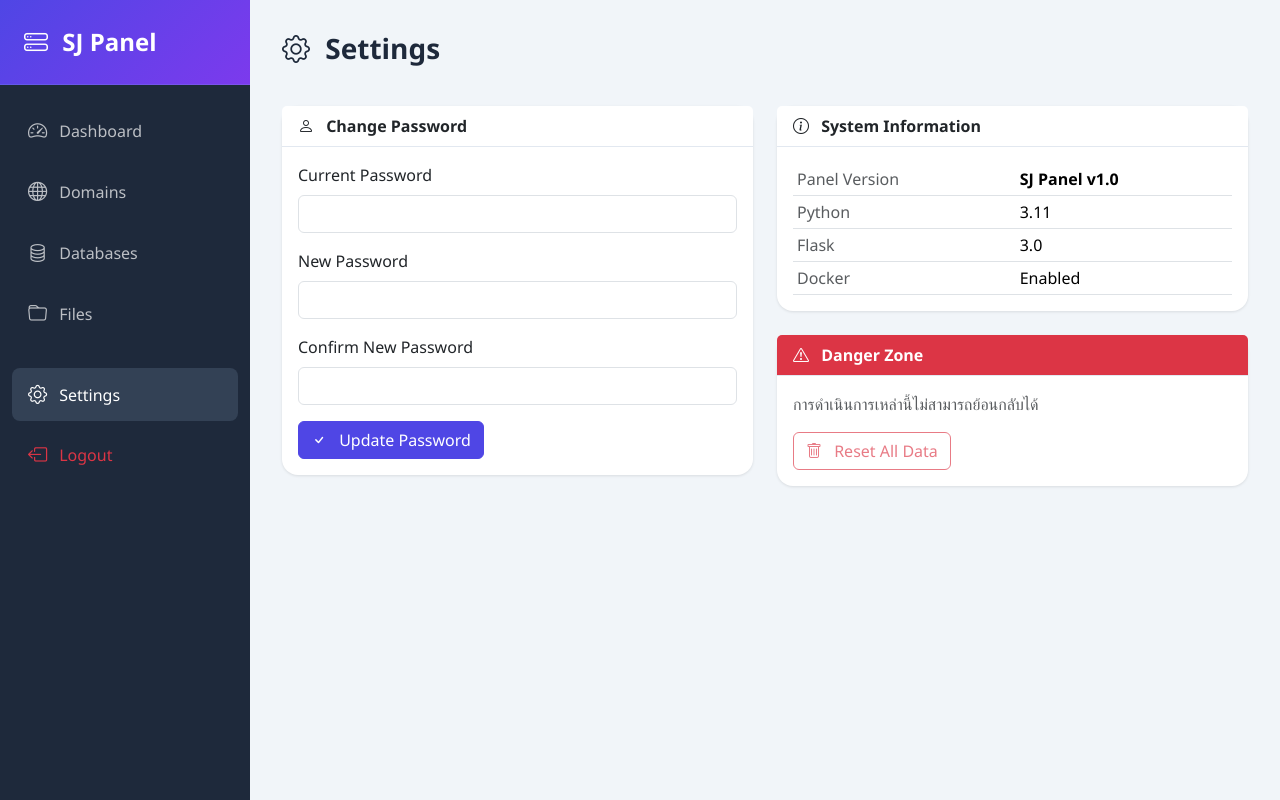
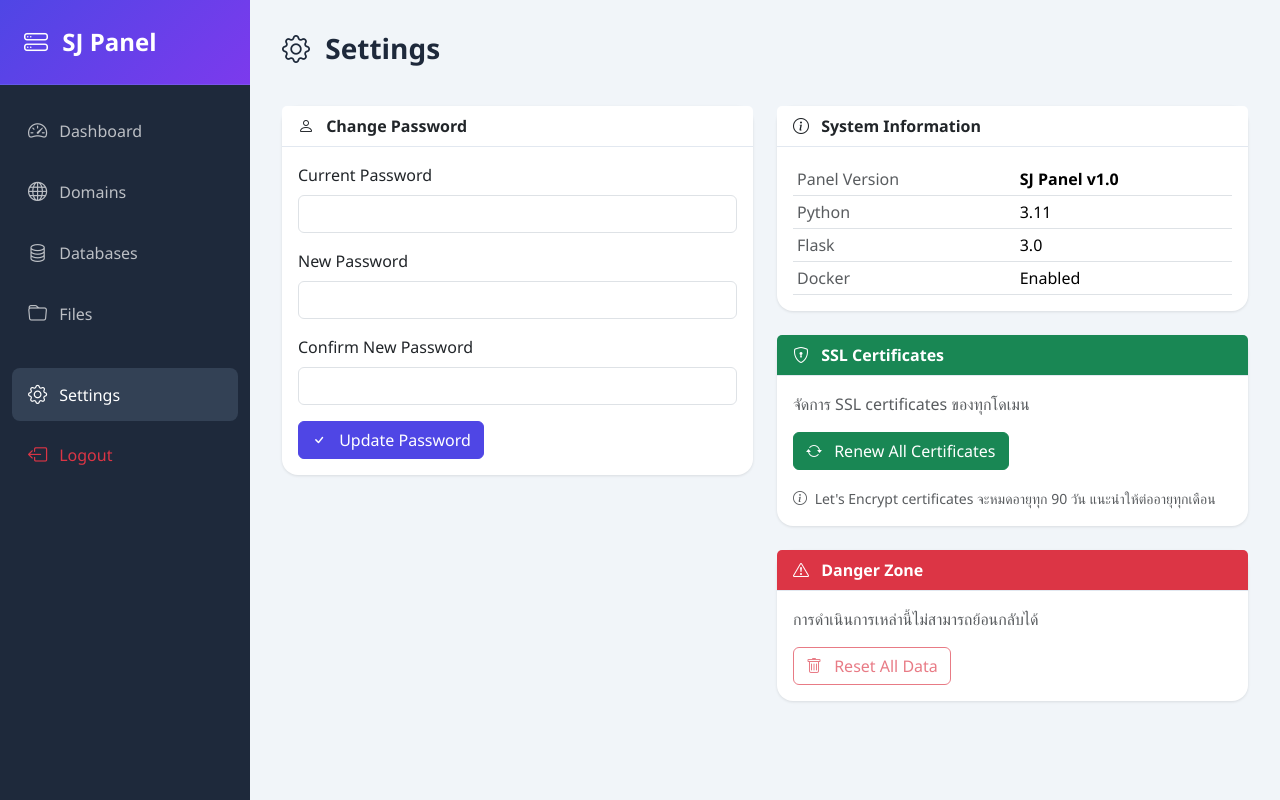
Before and after one commit to lnwsj/SJ-hosting-control-panel, a Flask app: page /settings in a window 1280 px wide. Run offline with Flask 3, Linux system fonts and the light colour scheme; the visitor is signed in with stand-in values (Sample User, id 1); parts of the project's set-up code (start-up, migrations or seed data) failed here and were passed over.

```diff
--- a/app/main.py
+++ b/app/main.py
@@ -343,6 +343,92 @@ def delete_domain(domain_name):
         flash(f'เกิดข้อผิดพลาด: {str(e)}', 'error')
 
     return redirect(url_for('domains'))
+
+# ============== SSL Management (Phase 5) ==============
+
+def enable_ssl_for_domain(domain_name):
+    """Enable SSL using Certbot"""
+    try:
+        # Run certbot to obtain certificate
+        result = subprocess.run([
+            'certbot', '--nginx',
+            '-d', domain_name,
+            '-d', f'www.{domain_name}',
+            '--non-interactive',
+            '--agree-tos',
+            '--email', 'admin@' + domain_name,
+            '--redirect'
+        ], capture_output=True, text=True, timeout=120)
+
+        if result.returncode == 0:
+            return True, "SSL certificate installed successfully"
+        else:
+            return False, result.stderr or "Certbot failed"
+    except subprocess.TimeoutExpired:
+        return False, "Certbot timed out"
+    except FileNotFoundError:
+        return False, "Certbot not installed"
+    except Exception as e:
+        return False, str(e)
+
+def check_ssl_status(domain_name):
+    """Check if domain has valid SSL certificate"""
+    cert_path = f'/etc/letsencrypt/live/{domain_name}/fullchain.pem'
+    return os.path.exists(cert_path)
+
+@app.route('/domains/ssl/<domain_name>', methods=['POST'])
+@login_required
+def toggle_ssl(domain_name):
+    """Enable SSL for a domain"""
+    domains_list = load_domains()
+
+    # Find domain
+    domain_info = None
+    for domain in domains_list:
+        if domain['name'] == domain_name:
+            domain_info = domain
+            break
+
+    if not domain_info:
+        flash(f'ไม่พบโดเมน {domain_name}', 'error')
+        return redirect(url_for('domains'))
+
+    if domain_info.get('ssl', False):
+        flash(f'โดเมน {domain_name} มี SSL อยู่แล้ว', 'info')
+        return redirect(url_for('domains'))
+
+    # Try to enable SSL
+    success, message = enable_ssl_for_domain(domain_name)
+
+    if success:
+        # Update domain SSL status
+        domain_info['ssl'] = True
+        save_domains(domains_list)
+        flash(f'เปิดใช้งาน SSL สำหรับ {domain_name} สำเร็จ!', 'success')
+    else:
+        flash(f'ไม่สามารถเปิด SSL ได้: {message}', 'error')
+
+    return redirect(url_for('domains'))
+
+@app.route('/ssl/renew', methods=['POST'])
+@login_required
+def renew_all_ssl():
+    """Renew all SSL certificates"""
+    try:
+        result = subprocess.run(
+            ['certbot', 'renew', '--quiet'],
+            capture_output=True, text=True, timeout=300
+        )
+        if result.returncode == 0:
+            flash('ต่ออายุ SSL certificates สำเร็จ!', 'success')
+        else:
+            flash(f'เกิดข้อผิดพลาด: {result.stderr}', 'error')
+    except FileNotFoundError:
+        flash('Certbot ยังไม่ได้ติดตั้ง', 'error')
+    except Exception as e:
+        flash(f'เกิดข้อผิดพลาด: {str(e)}', 'error')
+
+    return redirect(url_for('settings'))
 
 # ============== Database Management (Phase 3) ==============
 
@@ -713,6 +799,69 @@ def settings():
     """Settings page"""
     return render_template('settings.html')
 
+@app.route('/settings/change-password', methods=['POST'])
+@login_required
+def change_password():
+    """Change user password"""
+    current_password = request.form.get('current_password', '')
+    new_password = request.form.get('new_password', '')
+    confirm_password = request.form.get('confirm_password', '')
+
+    # Validation
+    if not current_password or not new_password or not confirm_password:
+        flash('กรุณากรอกข้อมูลให้ครบ', 'error')
+        return redirect(url_for('settings'))
+
+    if new_password != confirm_password:
+        flash('รหัสผ่านใหม่ไม่ตรงกัน', 'error')
+        return redirect(url_for('settings'))
+
+    if len(new_password) < 6:
+        flash('รหัสผ่านใหม่ต้องมีอย่างน้อย 6 ตัวอักษร', 'error')
+        return redirect(url_for('settings'))
+
+    # Verify current password
+    users = load_users()
+    username = current_user.username
+
+    if username not in users:
+        flash('ผู้ใช้ไม่ถูกต้อง', 'error')
+        return redirect(url_for('settings'))
+
+    if not check_password_hash(users[username]['password'], current_password):
+        flash('รหัสผ่านปัจจุบันไม่ถูกต้อง', 'error')
+        return redirect(url_for('settings'))
+
+    # Update password
+    users[username]['password'] = generate_password_hash(new_password)
+    save_users(users)
+
+    flash('เปลี่ยนรหัสผ่านสำเร็จ!', 'success')
+    return redirect(url_for('settings'))
+
+# ============== Error Handlers ==============
+
+@app.errorhandler(404)
+def not_found_error(error):
+    """Handle 404 errors"""
+    return render_template('error.html',
+                         error_code=404,
+                         error_message='ไม่พบหน้าที่ต้องการ'), 404
+
+@app.errorhandler(500)
+def internal_error(error):
+    """Handle 500 errors"""
+    return render_template('error.html',
+                         error_code=500,
+                         error_message='เกิดข้อผิดพลาดภายในระบบ'), 500
+
+@app.errorhandler(403)
+def forbidden_error(error):
+    """Handle 403 errors"""
+    return render_template('error.html',
+                         error_code=403,
+                         error_message='ไม่มีสิทธิ์เข้าถึง'), 403
+
 if __name__ == '__main__':
     # Ensure data directory exists
     os.makedirs('/data', exist_ok=True)
--- a/app/templates/settings.html
+++ b/app/templates/settings.html
@@ -14,7 +14,7 @@
                 <i class="bi bi-person me-2"></i> Change Password
             </div>
             <div class="card-body">
-                <form method="POST" action="#">
+                <form method="POST" action="{{ url_for('change_password') }}">
                     <div class="mb-3">
                         <label class="form-label">Current Password</label>
                         <input type="password" class="form-control" name="current_password" required>
@@ -63,6 +63,24 @@
         </div>
 
         <div class="card mt-4">
+            <div class="card-header bg-success text-white">
+                <i class="bi bi-shield-lock me-2"></i> SSL Certificates
+            </div>
+            <div class="card-body">
+                <p class="text-muted mb-3">จัดการ SSL certificates ของทุกโดเมน</p>
+                <form action="{{ url_for('renew_all_ssl') }}" method="POST" style="display:inline;">
+                    <button type="submit" class="btn btn-success">
+                        <i class="bi bi-arrow-repeat me-2"></i> Renew All Certificates
+                    </button>
+                </form>
+                <p class="mt-3 mb-0"><small class="text-muted">
+                        <i class="bi bi-info-circle me-1"></i> Let's Encrypt certificates จะหมดอายุทุก 90 วัน
+                        แนะนำให้ต่ออายุทุกเดือน
+                    </small></p>
+            </div>
+        </div>
+
+        <div class="card mt-4">
             <div class="card-header bg-danger text-white">
                 <i class="bi bi-exclamation-triangle me-2"></i> Danger Zone
             </div>
```
Also changed, not shown: app/templates/domains.html (+20 -4 lines), app/templates/error.html (added, +15 -0 lines), README.md, 1 other file.
